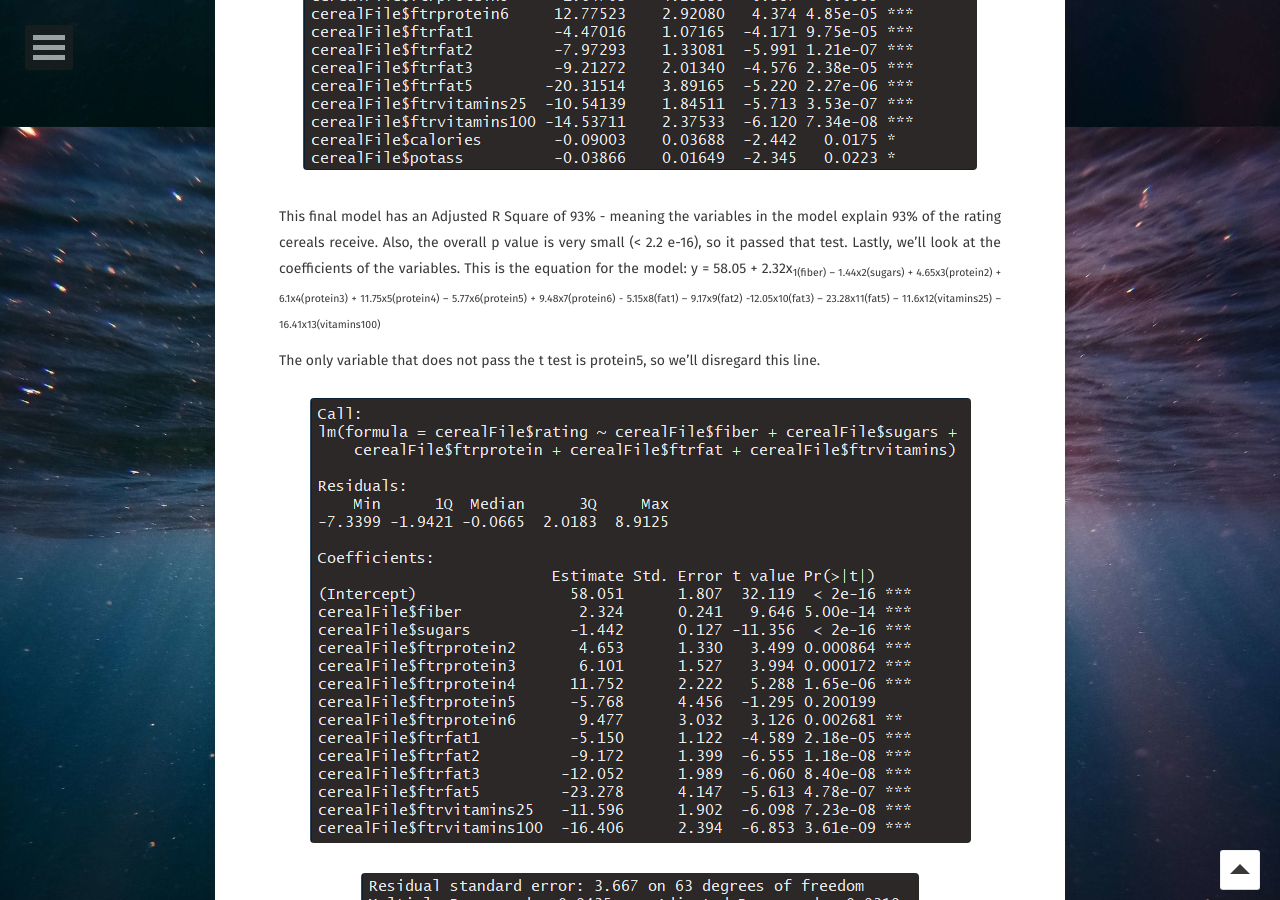
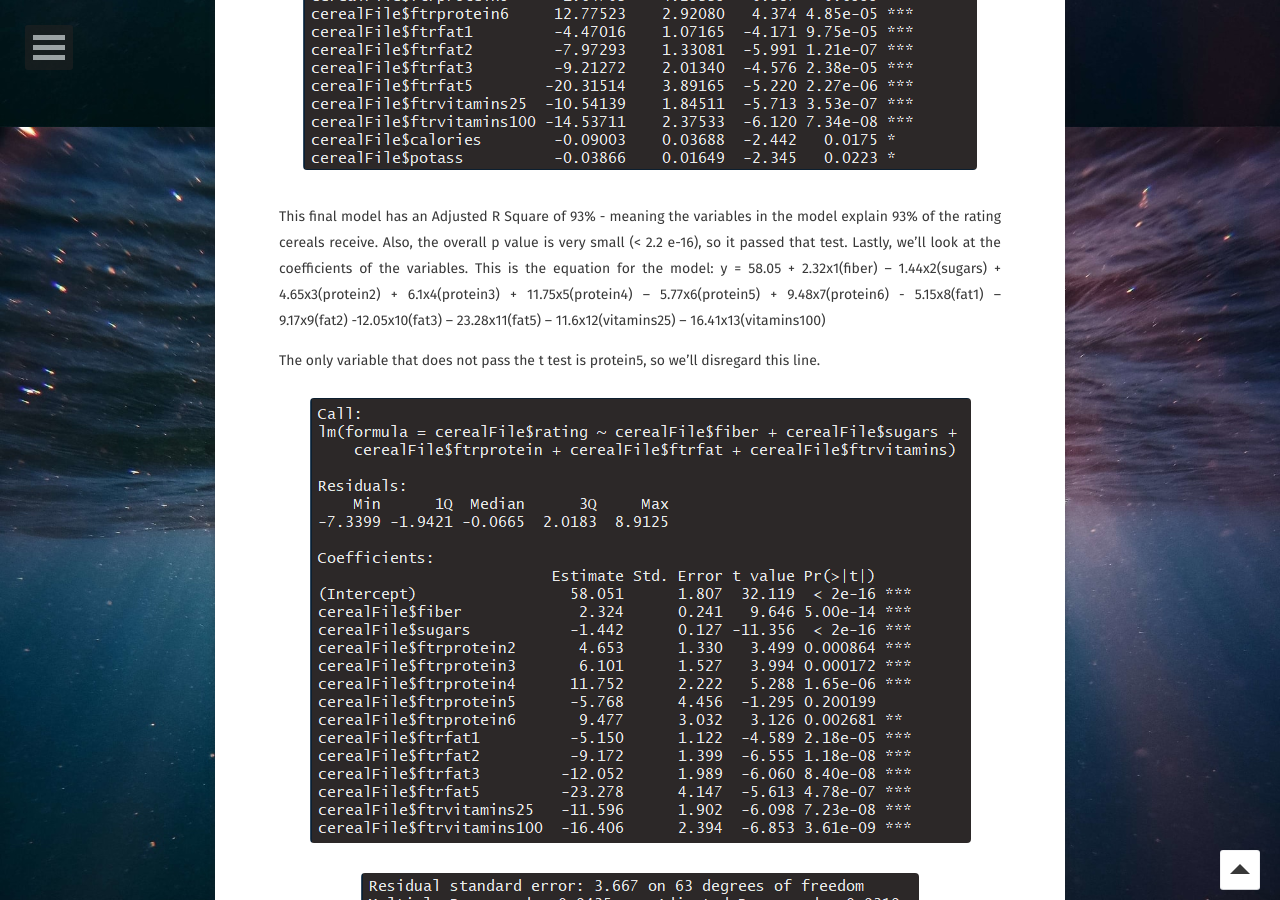
Before and after one commit to sarahschirduan/sarahschirduan.github.io, a Jekyll site: the page built from _posts/2019-06-09-cereal.md, in a window 1280 px wide and 900 px high, scrolled down 8513 px. Built offline with Jekyll 4.4.1, drawn with Linux system fonts in a browser that asks for light colours; some web fonts are replaced.

Commit message:
Update 2019-06-09-cereal.md

```diff
--- a/_posts/2019-06-09-cereal.md
+++ b/_posts/2019-06-09-cereal.md
@@ -158,7 +158,7 @@ Let’s add in calories & potassium to see how that impacts it. Both variables p
 </figure>
 
 This final model has an Adjusted R Square of 93% - meaning the variables in the model explain 93% of the rating cereals receive. Also, the overall p value is very small (< 2.2 e-16), so it passed that test. Lastly, we’ll look at the coefficients of the variables.
-This is the equation for the model: y = 58.05 + 2.32x<sub>1(fiber) – 1.44x2(sugars) + 4.65x3(protein2) + 6.1x4(protein3) + 11.75x5(protein4) – 5.77x6(protein5) + 9.48x7(protein6)  - 5.15x8(fat1) – 9.17x9(fat2) -12.05x10(fat3) – 23.28x11(fat5) – 11.6x12(vitamins25) – 16.41x13(vitamins100)
+This is the equation for the model: y = 58.05 + 2.32x<sub></sub>1(fiber) – 1.44x<sub></sub>2(sugars) + 4.65x<sub></sub>3(protein2) + 6.1x<sub></sub>4(protein3) + 11.75x<sub></sub>5(protein4) – 5.77x<sub></sub>6(protein5) + 9.48x<sub></sub>7(protein6)  - 5.15x<sub></sub>8(fat1) – 9.17x<sub></sub>9(fat2) -12.05x<sub></sub>10(fat3) – 23.28x<sub></sub>11(fat5) – 11.6x<sub></sub>12(vitamins25) – 16.41x<sub></sub>13(vitamins100)
 
 The only variable that does not pass the t test is protein5, so we’ll disregard this line.
 
```
